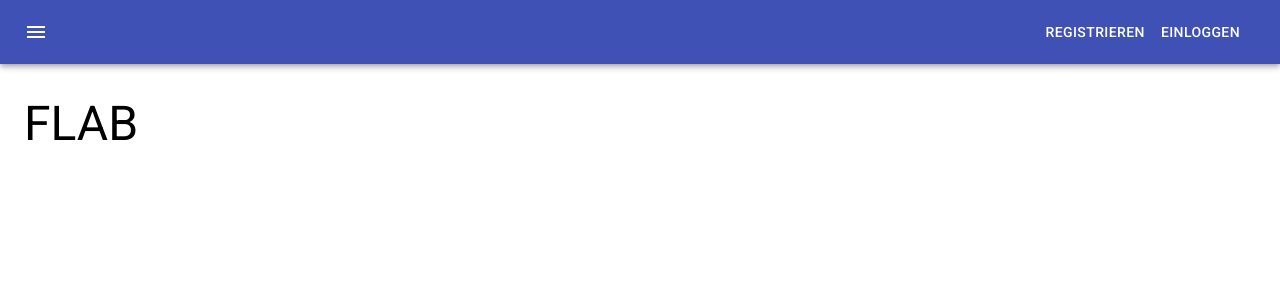
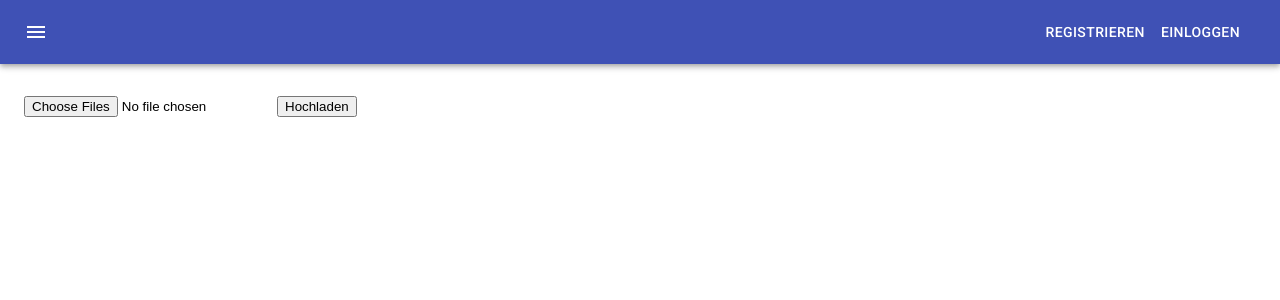
Before and after one commit to online-exhibition/ui, a React (Create React App) app: page /upload in a window 1280 px wide. Shown: the top 300 px of the page. Built offline with nearby package versions, Linux system fonts and the light colour scheme.

Commit message:
Initial upload functionality

```diff
--- a/src/App.js
+++ b/src/App.js
@@ -4,9 +4,12 @@ import {BrowserRouter as Router, Route, Switch} from 'react-router-dom';
 import Navigation from 'narratives/Navigation';
 
 import Home from 'narratives/public/Home';
+
 import Register from 'narratives/user/Register';
 import Confirm from 'narratives/user/Confirm';
 import Login from 'narratives/user/Login';
+
+import Upload from 'narratives/upload/Upload';
 
 
 /**
@@ -21,6 +24,7 @@ function App() {
         <Route path="/register" component={Register} />
         <Route path="/confirm" component={Confirm} />
         <Route path="/login" component={Login} />
+        <Route path="/upload" component={Upload} />
         <Route path="/" component={Home} />
       </Switch>
     </Router>
--- a/src/components/Ajax.js
+++ b/src/components/Ajax.js
@@ -7,8 +7,58 @@ export const useAjax = () => useContext(AjaxContext);
 
 const exposedMethods = ['get', 'post', 'head', 'put'];
 
+function createUpload(headers) {
+  return function upload(uri, data, opts) {
+    const options = opts || {};
+    return new Promise((resolve, reject) => {
+      let authorizationHeaders;
+      const authorization = getSessionItem('authorization');
+      if (authorization) {
+        authorizationHeaders = {'Authorization': authorization};
+      }
+      const requestHeaders = Object.assign(
+          headers,
+          authorizationHeaders,
+          options.headers);
+      const oReq = new XMLHttpRequest();
+      oReq.open('POST', uri, true);
+      oReq.onload = function(oEvent) {
+        if (oReq.status === 200) {
+          resolve({
+            xhr: oReq,
+            status: oReq.status,
+            body: oReq.response,
+            json: () => JSON.parse(oReq.responseText),
+          });
+        } else {
+          if (oReq.status > 299) {
+            reject(new HttpError(
+                oReq.status,
+                'Request failed',
+                {
+                  xhr: oReq,
+                  status: oReq.status,
+                  body: oReq.response,
+                  json: () => JSON.parse(oReq.responseText),
+                },
+            ));
+          }
+        }
+      };
+      oReq.upload.onprogress = options.onProgress;
+      Object.keys(requestHeaders).forEach((header) => {
+        oReq.setRequestHeader(header, requestHeaders[header]);
+      });
+      const {name, file} = data;
+      const formData = new FormData();
+      formData.append(name, file);
+      oReq.send(formData);
+    });
+  };
+}
+
 function createExposed({headers = {}}) {
-  const expose = { };
+  const expose = {upload: createUpload(headers)};
   exposedMethods.forEach((methodName) => {
     expose[methodName] = (uri, data, requestConfig) => {
       const options =
--- a/src/narratives/NavigationToolbarLoggedIn.js
+++ b/src/narratives/NavigationToolbarLoggedIn.js
@@ -1,7 +1,9 @@
 import React from 'react';
+import {Link as RouterLink} from 'react-router-dom';
 import PropTypes from 'prop-types';
 
-import {Toolbar, IconButton, Icon, Typography, Button} from '@material-ui/core';
+import {Toolbar, IconButton, Icon, Typography, Button, Link}
+  from '@material-ui/core';
 
 import {useStyles} from 'styles';
 
@@ -17,6 +19,16 @@ const NavigationToolbarLoggedIn = ({user, onLogout}) => {
       >
         <Icon>menu</Icon>
       </IconButton>
+      <Typography variant="button">
+        <Link
+          component={RouterLink}
+          to="/upload"
+          underline="none"
+          className={classes.navLink}
+        >
+      Hochladen
+        </Link>
+      </Typography>
       <Typography variant="h6" className={classes.grow}>
 
       </Typography>
--- /dev/null
+++ b/src/narratives/upload/Upload.js
@@ -0,0 +1,51 @@
+import React, {useCallback, useState} from 'react';
+import {Container, Grid} from '@material-ui/core';
+
+import {useStyles} from 'styles';
+import {useToatser} from 'components/Toaster';
+import {useAjax} from 'components/Ajax';
+
+const Upload = () => {
+  const classes = useStyles();
+  const ajax = useAjax();
+  const {toast} = useToatser();
+  const [formRef] = useState(React.createRef());
+
+  const [imageId, setImageId] = useState();
+
+  const upload = () => {
+    const formData = new FormData(formRef.current);
+    const files = formData.getAll('images');
+    let uploadIndex = 0;
+    const doUpload = () => {
+      console.log(uploadIndex, files.length);
+      ajax.upload('/api/upload',
+          {name: 'image', file: files[uploadIndex]})
+          .then((data) => {
+            uploadIndex++;
+            if (uploadIndex < files.length) {
+              doUpload();
+            }
+          });
+    };
+    doUpload();
+  };
+
+
+  const filesChosen = useCallback((event) => {
+  }, []);
+  return (
+    <Container maxWidth="lg" className={classes.mt4}>
+      <form ref={formRef} action="/api/upload" method="post" encType="multipart/form-data">
+        <input type="file" name="images" multiple accept=".png,.jpeg,.jpg" onChange={filesChosen} />
+
+        <button type="button" onClick={upload}>Hochladen</button>
+      </form>
+      {imageId ? <Grid>
+        <img src={`/api/images/${imageId}`} />
+      </Grid> : null}
+    </Container>
+  );
+};
+
+export default Upload;
```
